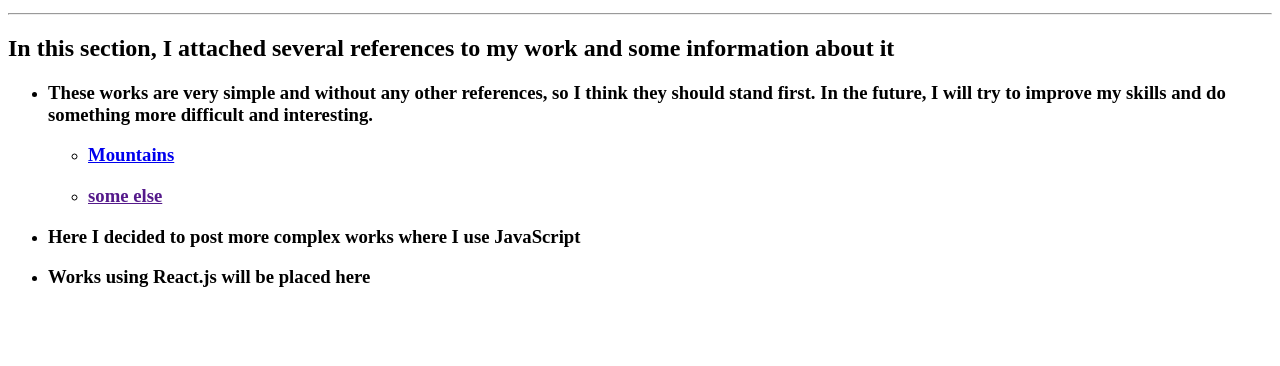
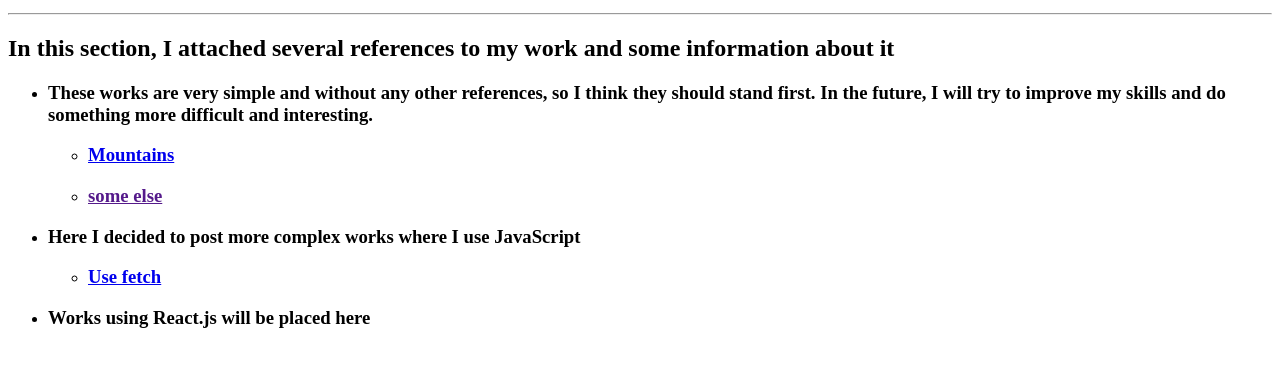
Before and after one commit to VovkYaroslav/portfolio, a plain HTML site: page index.html in a window 1280 px wide. Shown: the part 258-624 px from the top of the page. Drawn offline with Linux system fonts and the light colour scheme.

Commit message:
add to Git

```diff
--- a/index.html
+++ b/index.html
@@ -59,6 +59,13 @@
                     </li>
                     <li>
                         <h3>Here I decided to post more complex works where I use JavaScript</h3>
+                        <ul class="listWork2">
+                            <li>
+                                <h3>
+                                    <a href="https://vovkyaroslav.github.io/some/">Use fetch</a>
+                                </h3>
+                            </li>
+                        </ul>
                     </li>
                     <li>
                         <h3>Works using React.js will be placed here</h3>
```
